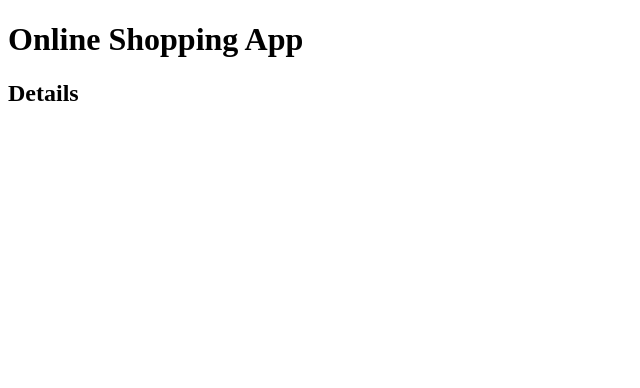
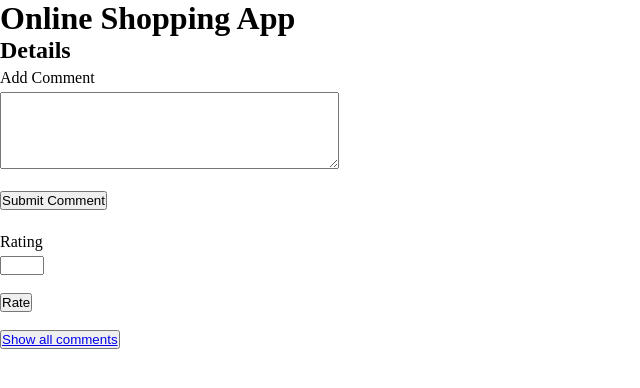
Before and after one commit to cchenkov/OnlineShopping, a PHP site: page /details.php in a window 1280 px wide. Shown: the top 388 px of the page, without its empty margins (0-640 px from the left). Run offline with PHP 8.4, Linux system fonts and the light colour scheme.

Commit message:
added ratings and comments input

```diff
--- a/config.php
+++ b/config.php
@@ -1,8 +1,8 @@
 <?php
 
 	$host = "localhost";
-$username = "tsenko";
-$password = "Helicopter_1500";
+	$username = "root";
+	$password = "220069";
 	$dbname = "onlinestore";
 	$dsn = "mysql:host=$host;dbname=$dbname";
 	$options = array(
--- /dev/null
+++ b/public_html/css/rating_stars.css
@@ -0,0 +1,39 @@
+*{
+    margin: 0;
+    padding: 0;
+}
+.rate {
+    float: left;
+    height: 46px;
+    padding: 0 10px;
+}
+.rate:not(:checked) > input {
+    position:absolute;
+    top:-9999px;
+}
+.rate:not(:checked) > label {
+    float:right;
+    width:1em;
+    overflow:hidden;
+    white-space:nowrap;
+    cursor:pointer;
+    font-size:30px;
+    color:#ccc;
+}
+.rate:not(:checked) > label:before {
+    content: '★ ';
+}
+.rate > input:checked ~ label {
+    color: #ffc700;
+}
+.rate:not(:checked) > label:hover,
+.rate:not(:checked) > label:hover ~ label {
+    color: #deb217;
+}
+.rate > input:checked + label:hover,
+.rate > input:checked + label:hover ~ label,
+.rate > input:checked ~ label:hover,
+.rate > input:checked ~ label:hover ~ label,
+.rate > label:hover ~ input:checked ~ label {
+    color: #c59b08;
+}
--- a/public_html/details.php
+++ b/public_html/details.php
@@ -1,5 +1,55 @@
 <?php
+if (isset($_POST['submit'])) {
+  require "../config.php";
+  require "../common.php";
 
+  try {
+    $connection = new PDO($dsn, $username, $password, $options);
+
+    $new_comment = array(
+      "Message" => $_POST['comment'],
+      //"ProductId" => $_POST[$this->product->id]
+    );
+
+    $sql = sprintf(
+      "INSERT INTO %s (%s) values (%s)",
+      "Comment",
+      implode(", ", array_keys($new_comment)),
+      ":" . implode(", :", array_keys($new_comment))
+    );
+
+    $statement = $connection->prepare($sql);
+    $statement->execute($new_comment);
+  } catch(PDOException $error) {
+    echo $sql . "<br>" . $error->getMessage();
+  }
+}
+
+if (isset($_POST['rate'])) {
+  require "../config.php";
+  require "../common.php";
+
+  try {
+    $connection = new PDO($dsn, $username, $password, $options);
+
+    $new_rating = array(
+      "Value" => $_POST['rating'],
+      //"ProductId" => $_POST[$this->product->id]
+    );
+
+    $sql = sprintf(
+      "INSERT INTO %s (%s) values (%s)",
+      "Rating",
+      implode(", ", array_keys($new_rating)),
+      ":" . implode(", :", array_keys($new_rating))
+    );
+
+    $statement = $connection->prepare($sql);
+    $statement->execute($new_rating);
+  } catch(PDOException $error) {
+    echo $sql . "<br>" . $error->getMessage();
+  }
+}
 
 ?>
 
@@ -10,12 +60,34 @@
     <meta charset="UTF-8">
     <meta name="viewport" content="width=device-width, initial-scale=1.0">
     <meta http-equiv="X-UA-Compatible" content="ie=edge">
+    <link rel="stylesheet" type="text/css" href="css/rating_stars.css">
     <title>Document</title>
 
 
 </head>
 <body>
     <h2>Details</h2>
+
+	<?php if (isset($_POST['submit']) && $statement) {
+	  echo escape($_POST['name']); ?> successfully added
+	<?php } ?>
+    <form method="post">
+	<label for="comment">Add Comment</label>
+	<textarea name="comment" rows="5" cols="40"></textarea>
+	<br>
+	<br>
+	<input type="submit" name="submit" value="Submit Comment">
+	<br>
+	<br>
+	<label for="rating">Rating</label>
+  	<input type="number" name="rating" id="rating" min="1" max="5">
+	<br>
+	<br>
+	<input type="submit" name="rate" value="Rate">
+	<br>
+	<br>
+	</form>
+	<button><a href="all_comments.php">Show all comments</a></button>
 </body>
 
 <?php include "templates/footer.php"; ?>
```
Also changed, not shown: public_html/all_comments.php (added, +27 -0 lines). Lines whose indentation alone changed are shown as unchanged.
